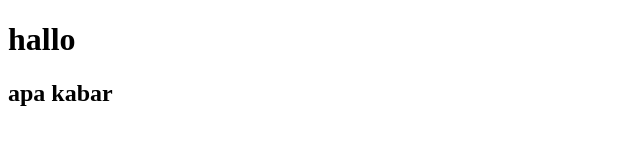
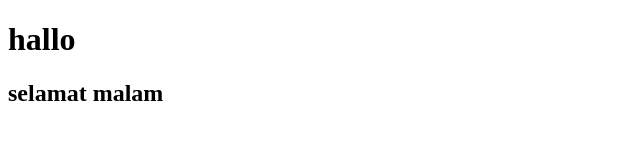
Before and after one commit to syifanurulI/latihan1, a plain HTML site: page index.html in a window 1280 px wide. Shown: the whole page, without its empty margins (0-640 px from the left). Drawn offline with Linux system fonts and the light colour scheme.

Commit message:
selamat malam

```diff
--- a/index.html
+++ b/index.html
@@ -8,7 +8,7 @@
 </head>
 <body>
     <h1>hallo</h1>
-    <h2>apa kabar</h2>
+    <h2>selamat malam</h2>
 
 </body>
 </html>
```
